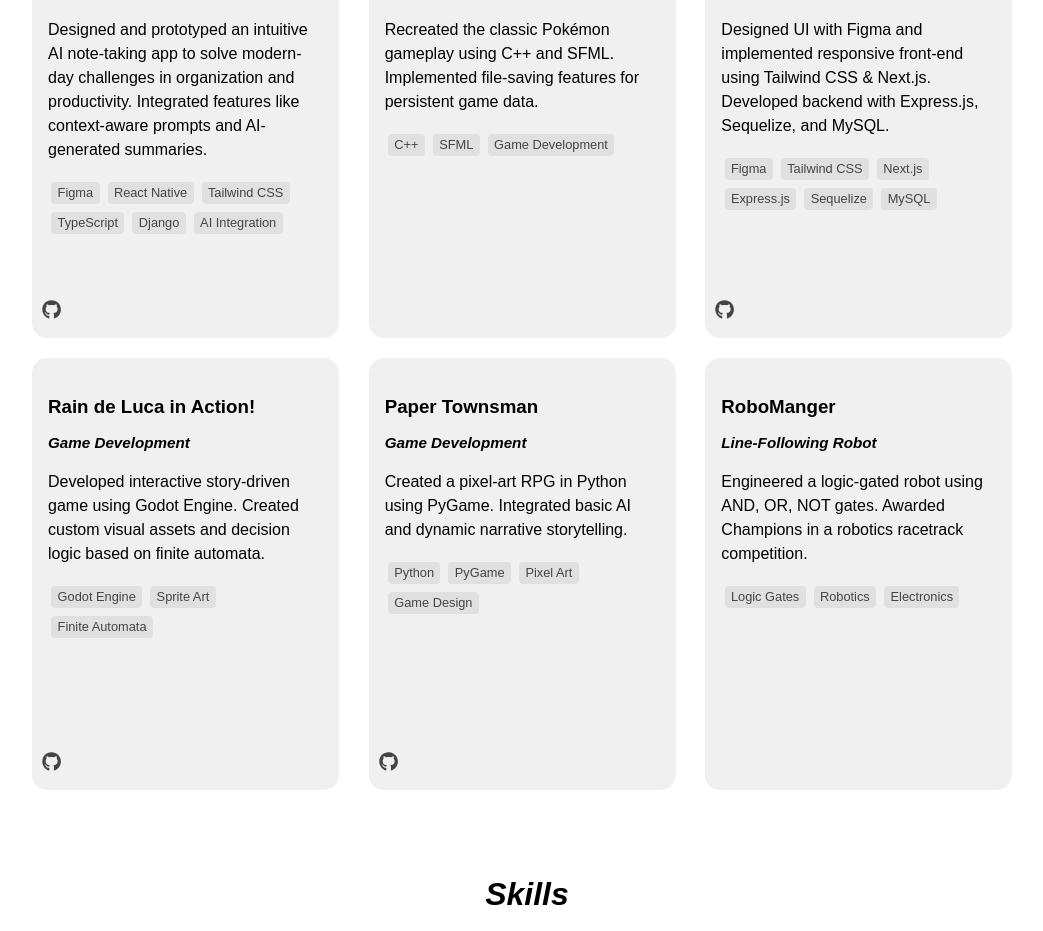
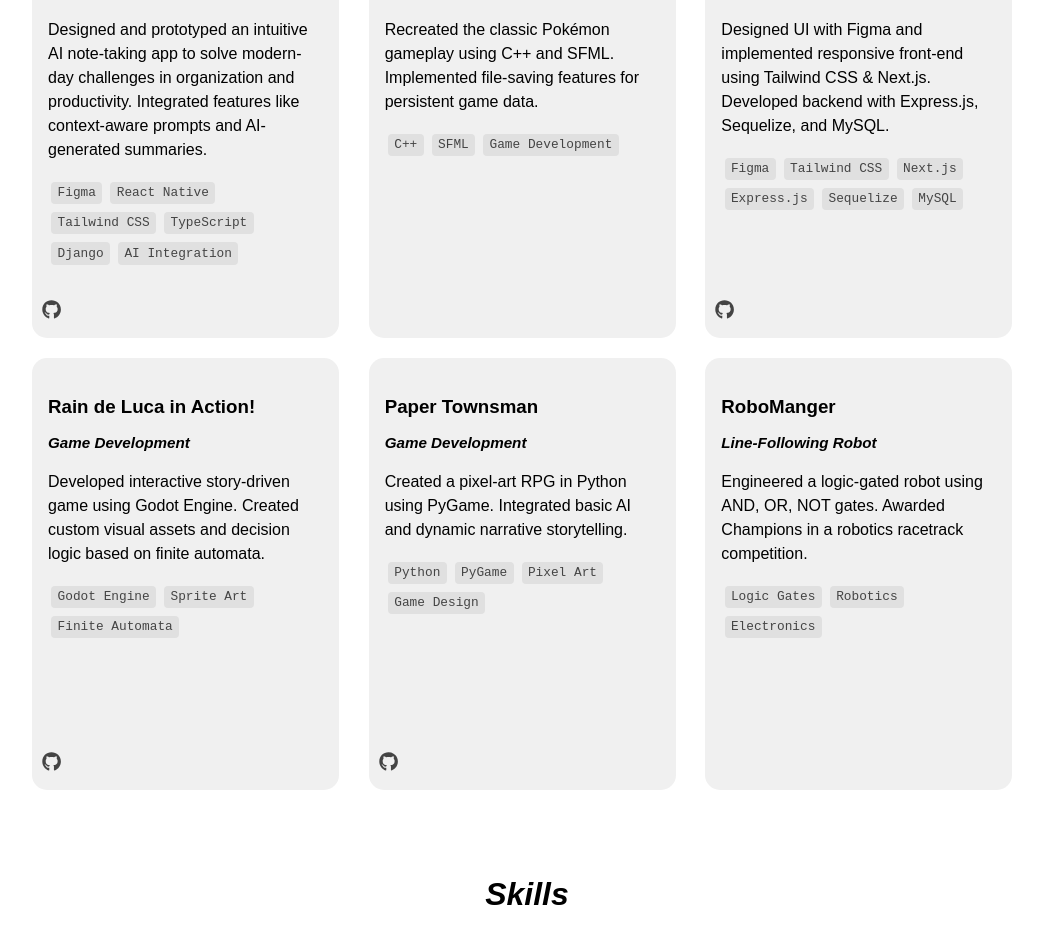
Before and after one commit to renierjardio/responsive-portfolio, a React (Vite) app: page / in a window 1280 px wide. Shown: the part 960-1891 px from the top of the page, without its empty margins (113-1156 px from the left). Built offline with nearby package versions, Linux system fonts and the light colour scheme.

Commit message:
[Projects] technologies another font

```diff
--- a/src/App.css
+++ b/src/App.css
@@ -177,6 +177,7 @@ body {
   margin: 0.2rem;
   border-radius: 4px;
   font-size: 0.8rem;
+  font-family: "Courier New", Courier, "Lucida Console", monospace;
 }
 
 .github-icon {
```
